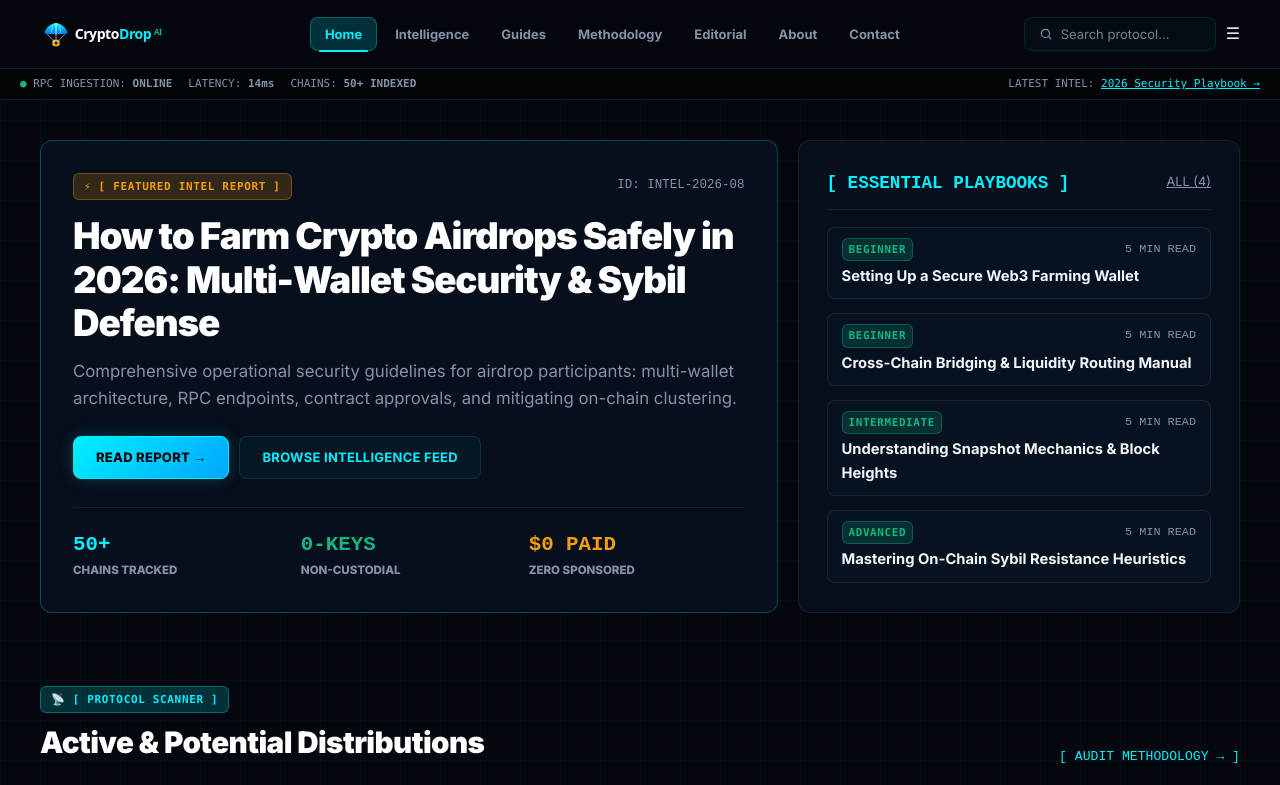
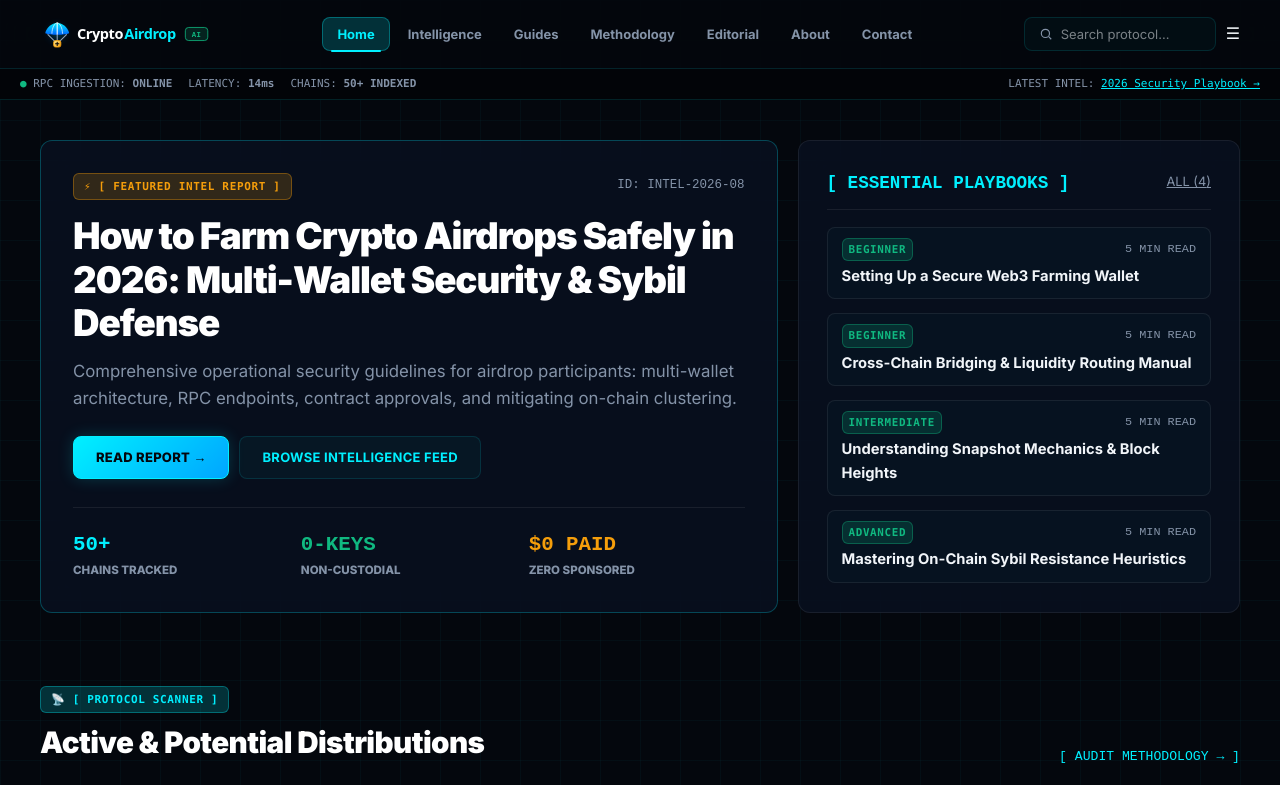
Before and after one commit to jobrecruitmentdev-lang/crypto_blog, a Next.js app in the folder web/: page / in a window 1280 px wide. Shown: the top 785 px of the page. Built offline with nearby package versions, Linux system fonts and the light colour scheme; no server answers.

Commit message:
feat(branding): polish Crypto Airdrop AI logo colors with neon cyan, emerald AI badge, and gold airdrop crate

```diff
--- a/web/src/components/Header.tsx
+++ b/web/src/components/Header.tsx
@@ -40,7 +40,7 @@ export default function Header() {
     <header>
       <div className="wrap header-inner">
         <Link className="logo" href="/" style={{ display: "flex", alignItems: "center", gap: 10, flexShrink: 0 }}>
-          <Image src="/logo-primary.svg" alt="Crypto Airdrop AI" width={160} height={32} priority />
+          <Image src="/logo-primary.svg" alt="Crypto Airdrop AI" width={185} height={34} priority />
         </Link>
 
         {/* Desktop & Mobile Navigation (Strictly 7 Primary Pages) */}
```
Also changed, not shown: web/public/logo-inverse.svg, web/public/logo-primary.svg.
